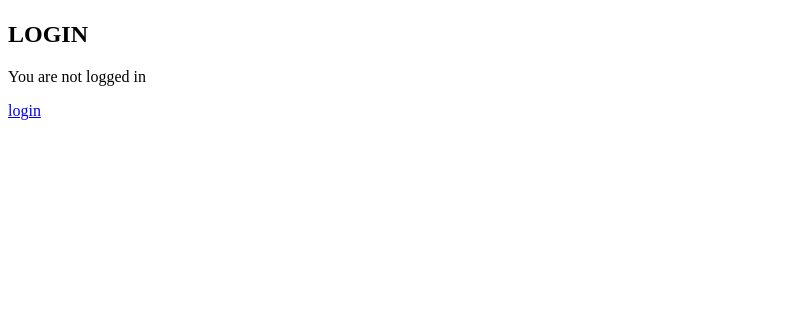
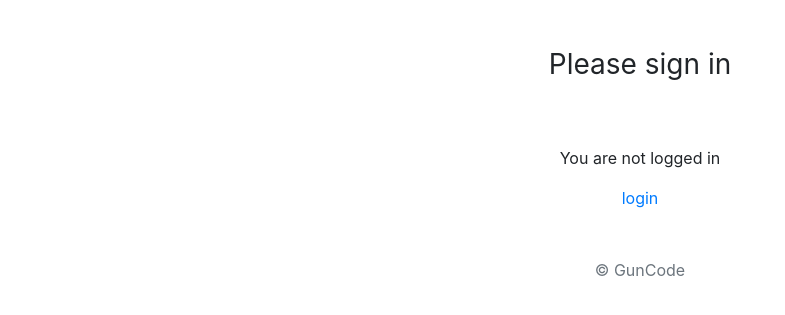
Before and after one commit to programavalentina/login_GunCode, a Django app: template templates/home.html in a window 1280 px wide. Shown: the top 315 px of the page, without its empty margins (0-785 px from the left). Run offline with Django 3.2, Linux system fonts and the light colour scheme; the template is opened without the code that fills it, so the values that code supplies are empty; some libraries are stand-ins or nearby versions.

Commit message:
Primer Repositorio

```diff
--- a/templates/base.html
+++ b/templates/base.html
@@ -4,28 +4,23 @@
 <html>
 <head>
   <meta charset="utf-8">
-  {% block css %}
-    <link href="{% static '../static/css/bootstrap-theme.css'}" rel="stylesheet"/>
-    <link href="{% static '../static/css/bootstrap.css'}" rel="stylesheet"/>
-    <script src="{% static '../static/js/jquery.js'}" type="text/javascript"></script>
-    <script src="{% static '../static/js/bootstrap.js'}" type="text/javascript"></script>
-  {% endblock %}
+
+  <link rel="stylesheet" href="https://stackpath.bootstrapcdn.com/bootstrap/4.1.3/css/bootstrap.min.css" integrity="sha384-MCw98/SFnGE8fJT3GXwEOngsV7Zt27NXFoaoApmYm81iuXoPkFOJwJ8ERdknLPMO" crossorigin="anonymous">
+  <script src="https://code.jquery.com/jquery-3.3.1.slim.min.js" integrity="sha384-q8i/X+965DzO0rT7abK41JStQIAqVgRVzpbzo5smXKp4YfRvH+8abtTE1Pi6jizo" crossorigin="anonymous"></script>
+<script src="https://cdnjs.cloudflare.com/ajax/libs/popper.js/1.14.3/umd/popper.min.js" integrity="sha384-ZMP7rVo3mIykV+2+9J3UJ46jBk0WLaUAdn689aCwoqbBJiSnjAK/l8WvCWPIPm49" crossorigin="anonymous"></script>
+<script src="https://stackpath.bootstrapcdn.com/bootstrap/4.1.3/js/bootstrap.min.js" integrity="sha384-ChfqqxuZUCnJSK3+MXmPNIyE6ZbWh2IMqE241rYiqJxyMiZ6OW/JmZQ5stwEULTy" crossorigin="anonymous"></script>
 
   <title>{% block title %}Django login Project{% endblock %}</title>
 </head>
-<body id="LoginForm">
-    <div class="container">
-        <h1 class="form-heading"></h1>
-        <div class="login-form">
-            <div class="main-div">
-                <div class="panel">
-                    <h2>LOGIN</h2>
-                </div>
-        <form method="post">
-            {% block content %}
-            {% endblock %}
-         </form>
-        </div>
-    </div></div>
-</body>
+
+<body class="text-center" >
+    <form class="form-signin" method="post">
+      <br><br>
+      <h1 class="h3 mb-3 font-weight-normal">Please sign in</h1>
+      <br><br>
+          {% block content %}
+          {% endblock %}
+      <p class="mt-5 mb-3 text-muted">&copy; GunCode</p>
+    </form>
+  </body>
 </html>
--- a/templates/home.html
+++ b/templates/home.html
@@ -10,8 +10,8 @@
   <p><a href="{% url 'logout' %}">logout</a></p>
 {% else %}
 
-  <p>You are not logged in</p>
-  <a href="{% url 'login' %}">login</a>
+  <p align="center">You are not logged in</p>
+  <a  align="center" href="{% url 'login' %}">login</a>
 
 {% endif %}
 {% endblock %}
--- a/templates/signup.html
+++ b/templates/signup.html
@@ -1,3 +1,5 @@
+
+
 {% extends 'base.html' %}
 
 {% block title %}Sign Up{% endblock %}
@@ -7,6 +9,6 @@
   <form method="post">
     {% csrf_token %}
     {{ form.as_p }}
-    <button type="submit">Sign up</button>
+    <button type="submit" class="btn btn-primary">Sign up</button>
   </form>
 {% endblock %}
```
Also changed, not shown: db.sqlite3.
